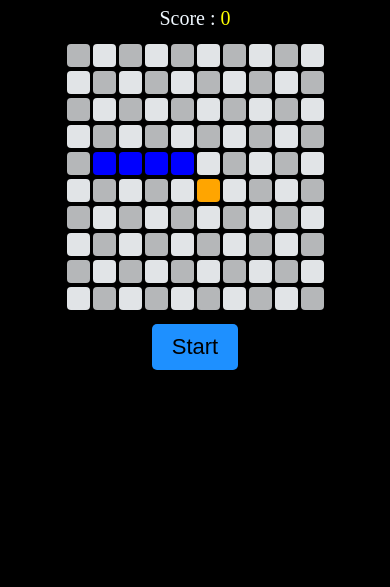
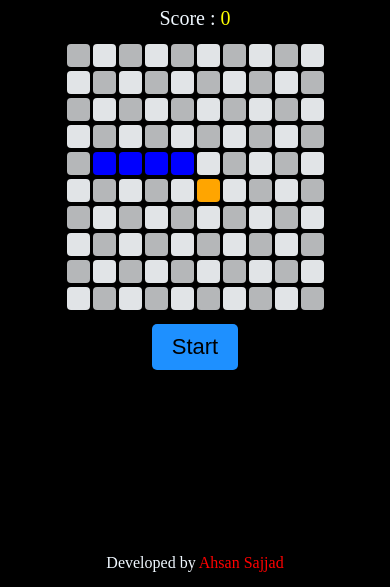
Before and after one commit to AhsanSajjadpk/Javascript-Projects, a plain HTML site: page 05-Snake-Game/index.html in a window 390 px wide. Shown: the part 257-844 px from the top of the page. Drawn offline with Linux system fonts and the light colour scheme.

Commit message:
snake game Completed

```diff
--- a/05-Snake-Game/index.html
+++ b/05-Snake-Game/index.html
@@ -158,6 +158,8 @@
 
     </div>
 
+    <p class="developer">Developed by <a target="_blank" href="https://github.com/AhsanSajjadpk">Ahsan Sajjad</a></p>
+
 
     <script src="app.js"></script>
 </body>
--- a/05-Snake-Game/style.css
+++ b/05-Snake-Game/style.css
@@ -12,16 +12,17 @@ body {
     display: flex;
     justify-content: center;
     align-items: center;
-
+    position: relative;
     flex-direction: column;
     gap: 10px;
     color: aliceblue;
 }
 
-p{
+p {
     font-size: 20px;
 }
-p span{
+
+p span {
     color: yellow;
 }
 
@@ -59,17 +60,18 @@ p span{
 
 }
 
-.row:nth-of-type(even) .box:nth-of-type(odd){
+.row:nth-of-type(even) .box:nth-of-type(odd) {
     background-color: rgb(225, 228, 231);
 }
-.row:nth-of-type(odd) .box:nth-of-type(even){
+
+.row:nth-of-type(odd) .box:nth-of-type(even) {
     background-color: rgb(225, 228, 231);
 
 }
 
 
 
-#start{
+#start {
     padding: 10px 20px;
     border: none;
     border-radius: 5px;
@@ -79,32 +81,36 @@ p span{
     transition: all ease .5s;
     outline: none;
 }
-#start:hover{
+
+#start:hover {
 
     box-shadow: 0px 0px 10px white;
-   transform: scale(1.1);
+    transform: scale(1.1);
 
 }
-#start:active{
 
-   transform: scale(.6);
+#start:active {
+
+    transform: scale(.6);
 }
 
 
 
-.snake-body{
+.snake-body {
     background-color: blue !important;
 }
-.kill{
+
+.kill {
     background-color: red !important;
 }
-.food{
+
+.food {
     background-color: orange !important;
     /* padding: 5px !important; */
     /* margin: 5px !important; */
 }
 
-.controls{
+.controls {
     height: auto;
     min-width: 20%;
     /* background-color: red; */
@@ -114,7 +120,8 @@ p span{
     flex-direction: column;
     display: none;
 }
-.controls div button{
+
+.controls div button {
     width: 40px;
     height: 40px;
     padding: 2px;
@@ -126,7 +133,9 @@ p span{
     color: black;
     /* background-color: red; */
 }
-.down-layer,.upper-layer{
+
+.down-layer,
+.upper-layer {
     display: flex;
     align-items: center;
     justify-content: center;
@@ -134,6 +143,20 @@ p span{
     /* background-color: green; */
     padding: 5px;
     gap: 5px;
+}
+
+.developer {
+    position: absolute;
+    bottom: 15px;
+    right: 15px;
+    font-size: 16px;
+
+    animation: movement infinite  5s;
+}
+
+.developer a {
+    color: red;
+    text-decoration: none;
 }
 
 
@@ -148,6 +171,7 @@ p span{
 
 
 }
+
 @media screen and (max-width: 500px) {
 
     .box {
@@ -157,5 +181,37 @@ p span{
         /* display: ; */
     }
 
+    .developer {
+
+
+        text-align: center;
+        right: 0px;
+        width: 100%;
+        font-size: 16px;
+        animation: none;
+
+    }
+
 
 }
+
+@keyframes movement {
+    0% {
+        transform: translateY(0px);
+    }
+
+   25%{
+        transform: translateY(-30px);
+
+    }
+
+    75%{
+        transform: translateY(15px);
+
+    }
+    100%{
+
+        transform: translateY(0px);
+    }
+
+}
```
